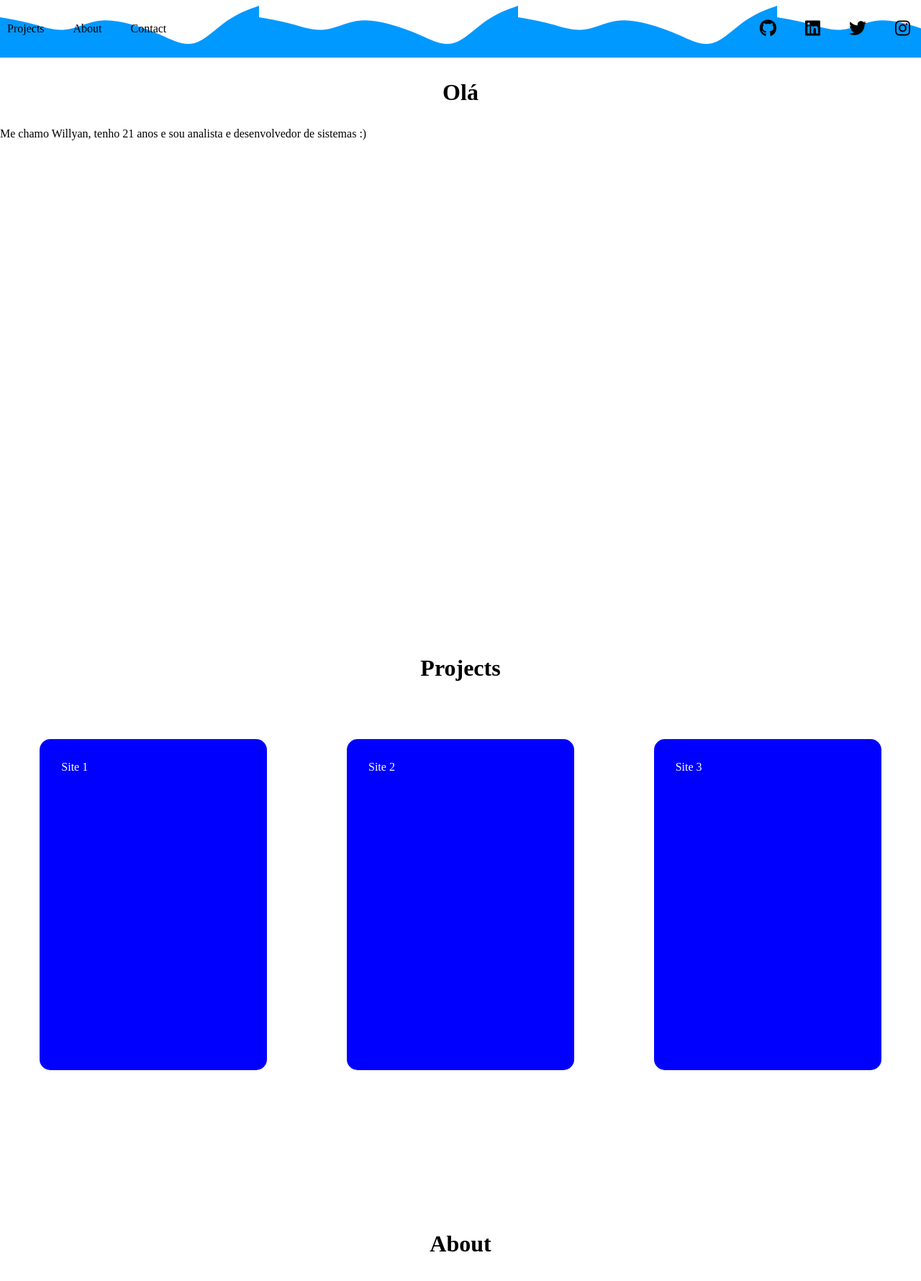
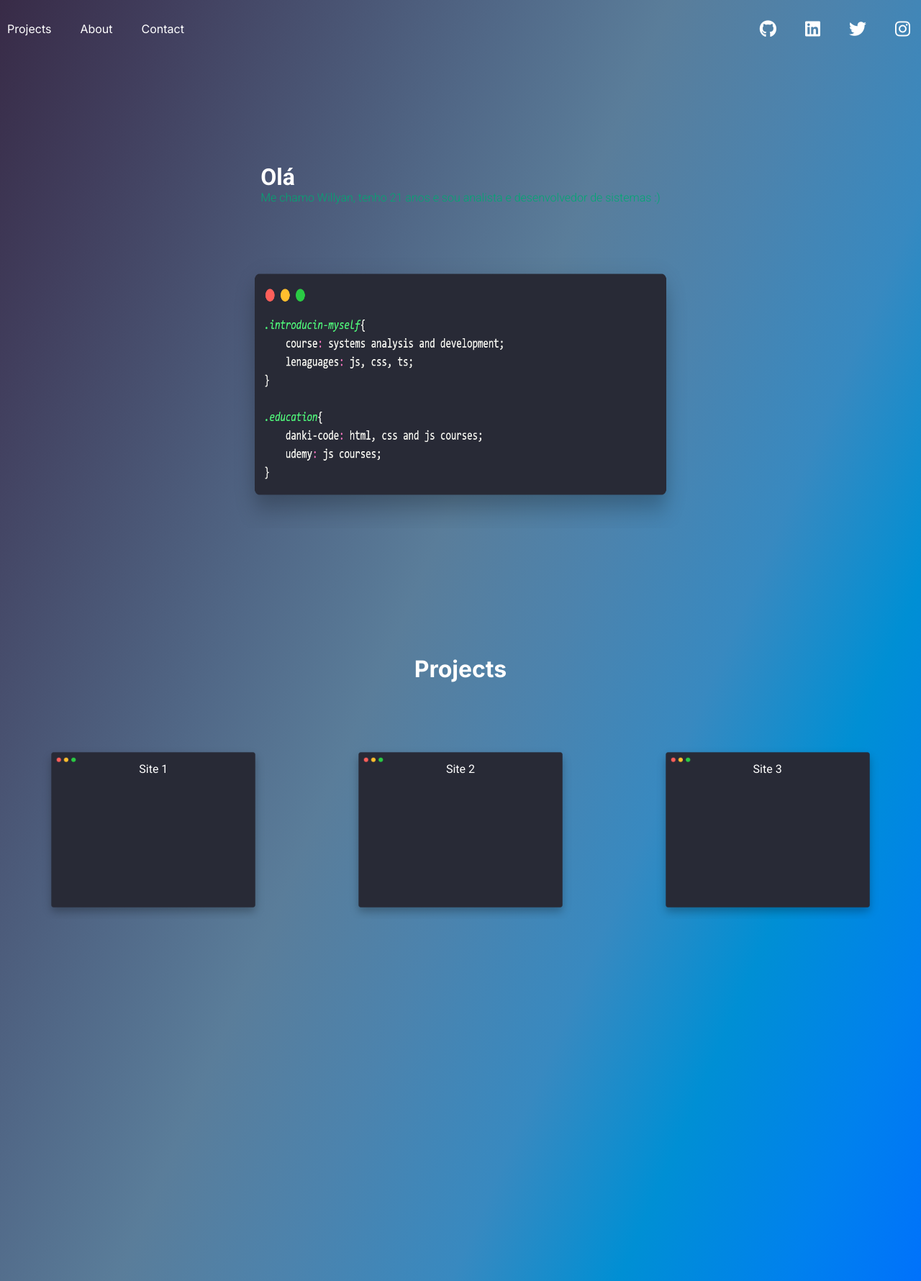
Before and after one commit to willyan258/portifolio2, a plain HTML site: page index.html in a window 1280 px wide. Shown: the top 1780 px of the page at 72% size. Drawn offline with Linux system fonts and the light colour scheme.

Commit message:
portfolio2 aula 30/11

```diff
--- a/index.html
+++ b/index.html
@@ -8,6 +8,7 @@
     <link rel="stylesheet" href="source/css/style.css">
     <link href="https://fonts.googleapis.com/css2?family=Inter:wght@100;200;300;400;500;600;700;800;900&display=swap" rel="stylesheet">
     <link href="https://fonts.googleapis.com/css2?family=Inter:wght@100;200;300;400;500;600;700;800;900&family=Source+Sans+Pro:ital,wght@0,200;0,300;0,400;0,600;1,200;1,300;1,400;1,600&display=swap" rel="stylesheet">
+    <link href="https://fonts.googleapis.com/css2?family=Roboto:ital,wght@0,100;0,300;0,400;0,500;0,700;0,900;1,100;1,300;1,400;1,500;1,700;1,900&display=swap" rel="stylesheet">
     <script src="https://kit.fontawesome.com/5904f1ddef.js" crossorigin="anonymous"></script>
 
 </head>
@@ -35,26 +36,44 @@
         </div>
 
         <div class="apresentation-home-page">
-            <h1 class="title-sessions">Olá</h1>
-            <p class="apresentation-text">Me chamo Willyan, tenho 21 anos e sou analista e desenvolvedor de sistemas :)</p>
+            <div class="apresentation-content">
+              <h1 class="title-apresentation">Olá</h1>
+              <p class="apresentation-text">Me chamo Willyan, tenho 21 anos e sou analista e desenvolvedor de sistemas :)</p>
+            </div>
+            <div class="apresentation-image-content">
+                <img src="./source/img/code.png" alt="apresentation">
+            </div>
         </div>
 
         <div class="projects">
 
             <h1 class="title-sessions">Projects</h1>
             <div class="cards-project">
-                <div class="project-card"> Site 1</div>
-                <div class="project-card"> Site 2</div>
-                <div class="project-card"> Site 3</div>
+                <div class="project-card">
+                    <div class="card-content">
+                        Site 1
+                    </div>
+                </div>
+                <div class="project-card"> Site 2
+
+                </div>
+                <div class="project-card"> Site 3
+
+                </div>
             </div>
         </div>
         <div class="about">
-            <h1 class="title-sessions">About</h1>
+            <div class="about-content">
+                <h1 class="title-sessions">About</h1>
+            </div>
+            <div class="about-image-content">
+                <img src="./source/img/contas.jpg" alt="Content">
+            </div>
         </div>
         <div class="contact">
             <h1 class="title-sessions">Contact</h1>
 
-            <h1 class="title-sessions">Entre em contato comigo!</h1>
+            <h1 class="text-inside">Entre em contato comigo!</h1>
 
             <div class="ways-of-contact">
               <div class="media-links-contact">
@@ -66,8 +85,8 @@
                     </ul>
                 </div>
 
-                <h1 class="title-sessions">Tem algum projeto em mente?</h1>
-                <h2 class="title-sessions">Me mande sua ideia!</h2>
+                <h1 class="text-inside">Tem algum projeto em mente?</h1>
+                <h2 class="text-inside">Me mande sua ideia!</h2>
 
                 <div class="email">willyan.almeidafonseca@gmail.com
                     <i class="fa-regular fa-envelope fa-xl"></i>
--- a/source/css/style.css
+++ b/source/css/style.css
@@ -5,8 +5,15 @@
 
 }
 
+:root{
+    --main-gradient: linear-gradient(to left top, #7000ff, #0051ff, #006eff, #0081ed, #008fd4, #3889c0, #4c83ad, #5a7d9a, #516887, #495372, #413e5d, #382b47);
+    --main-font: 'Inter', sans-serif;
+    --second-font: 'Roboto', sans-serif;
+}
+
 .main-container{
-
+    background-image: var(--main-gradient);
+    color: #ffff
 
 }
 
@@ -14,10 +21,8 @@
     display: flex;
     align-items: center;
     justify-content: space-between;
-    background-image: url(../img/wave2.svg);
-    background-repeat: repeat-x;
     width: 100%;
-
+    font-family: var(--main-font);
 }
 
 .media-links{
@@ -58,7 +63,34 @@
 .apresentation-home-page{
     width: 100%;
     height: 100vh;
+    font-family: var(--second-font);
+    display: flex;
+    flex-direction: column;
+    flex-wrap: wrap;
+    justify-content: center;
+    align-items: center;
+    gap: 50px;
+}
 
+.apresentation-image-content{
+    width: 50vw;
+    height: 50vh;
+
+}
+
+.apresentation-image-content img{
+    width: 100%;
+    height: 100%;
+}
+
+.title-apresentation{
+    border-radius: 30% 70% 70% 30% / 30% 30% 70% 70%
+}
+
+.apresentation-text{
+    color:#00A872;
+    font-family: var(--second-font);
+    font-weight: 300;
 }
 
 .projects{
@@ -72,6 +104,14 @@
     display: block;
     padding: 30px;
     text-align: center;
+    font-family: var(--main-font);
+}
+
+.text-inside{
+    display: block;
+    text-align: center;
+    padding: 15px;
+    font-family: var(--second-font);
 }
 
 
@@ -88,16 +128,40 @@
 .project-card{
     height: 50vh;
     width: 20%;
-    background-color: blue;
+    background-image: url(../img/background-card.png);
+    background-size: 100%;
+    background-repeat: no-repeat;
     color: white;
     padding: 30px;
-    border-radius: 15px;
+    border-radius: 20px;
+    font-family: var(--second-font);
+    text-align: center;
+
 }
 
 .about{
     width: 100%;
     height: 100vh;
+    display: flex;
+    justify-content: center;
+    align-items: center;
+    flex-direction: column;
+    flex-wrap: wrap;
 
+}
+
+.about-content{
+
+}
+
+.about-image-content{
+    width: 30vw;
+    height: 30vh;
+}
+
+.about-image-content img{
+    width: 100%;
+    height: 100%;
 }
 
 .contact{
```
Also changed, not shown: source/img/background-card.png (added), source/img/code.png (added), 1 other file.
